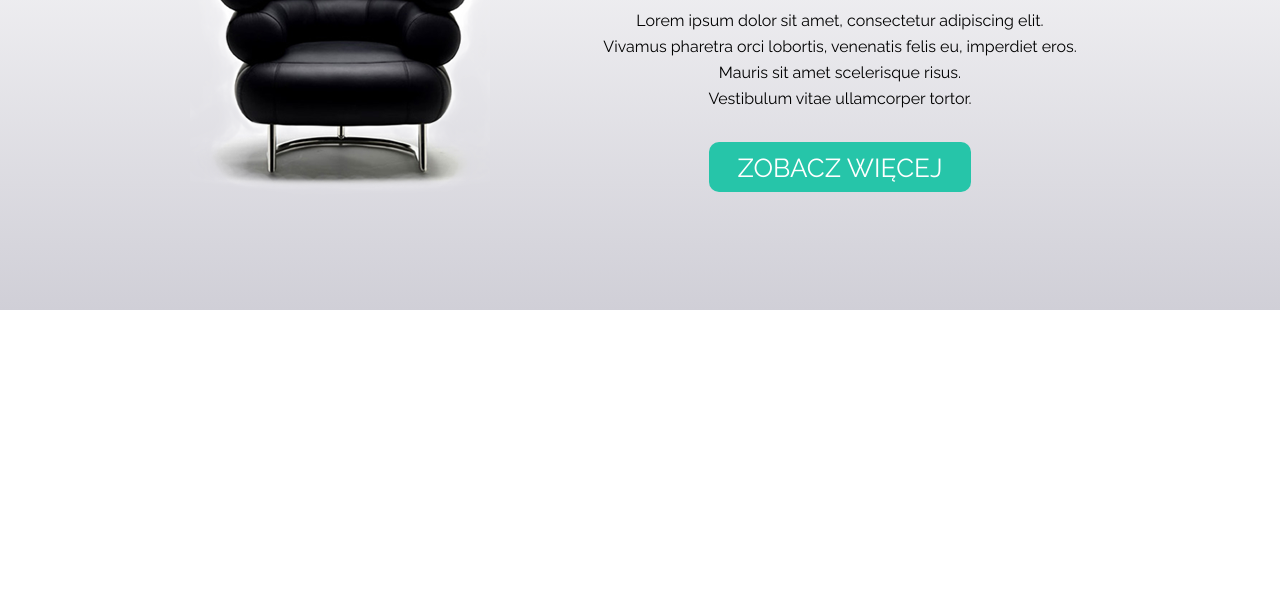
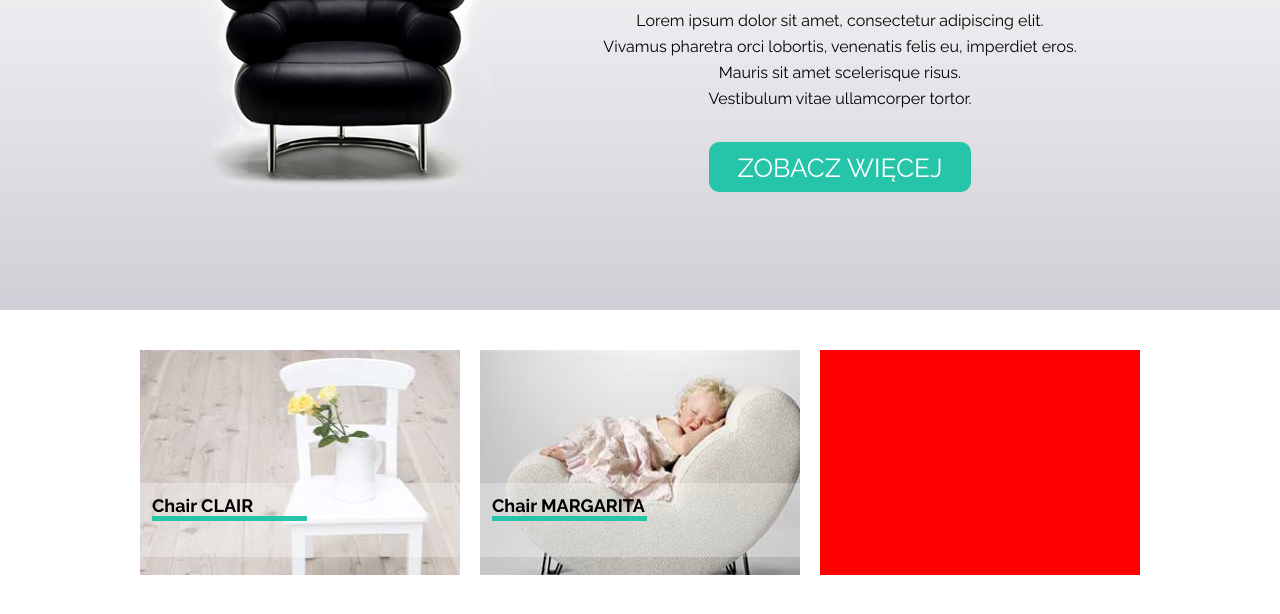
Before and after one commit to magzelek/Sit_on_chair_WARSZTAT_magzelek, a plain HTML site: page index.html in a window 1280 px wide. Shown: the part 234-848 px from the top of the page. Before the commit the page ends 800 px from the top, so only its background shows below. Drawn offline with Linux system fonts and the light colour scheme.

Commit message:
robie sekcje 2

```diff
--- a/css/style.css
+++ b/css/style.css
@@ -124,3 +124,52 @@ nav ul li {
   text-align: center;
   padding-top: 11px;
 }
+
+#productBoxes {
+  height: 350px;
+}
+
+.boxes {
+  padding-top: 40px;
+}
+
+.box1, .box2, .boxText {
+  width: 320px;
+  height: 225px;
+  background-color: red;
+  display: inline-block;
+  float: left;
+  position: relative;
+}
+
+.box1 {
+  background-image: url("../images/box1_img.jpg");
+  background-position: center;
+}
+
+.box2 {
+  margin-left: 20px;
+  background-image: url("../images/box2_img.jpg");
+}
+
+.boxText {
+  float: right;
+}
+
+.boxTitleContainer {
+  width: 296px;
+  height: 50px;
+  position: absolute;
+  bottom: 18px;
+  background-color: rgba(255, 255, 255, 0.3);
+  padding: 12px;
+  font-size: 18px;
+  font-weight: 700;
+}
+
+hr {
+  height: 5px;
+  width: 155px;
+  background-color: #26c5a9;
+  border: none;
+}
--- a/index.html
+++ b/index.html
@@ -40,8 +40,24 @@
     </div>
   </section>
 
-  <section>
+  <section id="productBoxes">
+    <div class="boxes container row">
+      <div class="box1">
+        <div class="boxTitleContainer">
+          Chair CLAIR</br>
+          <hr>
+        </div>
+      </div>
+      <div class="box2">
+        <div class="boxTitleContainer">
+          Chair MARGARITA</br>
+          <hr>
+        </div>
+      </div>
+      <div class="boxText">
 
+      </div>
+    </div>
   </section>
 
   <section>
```
